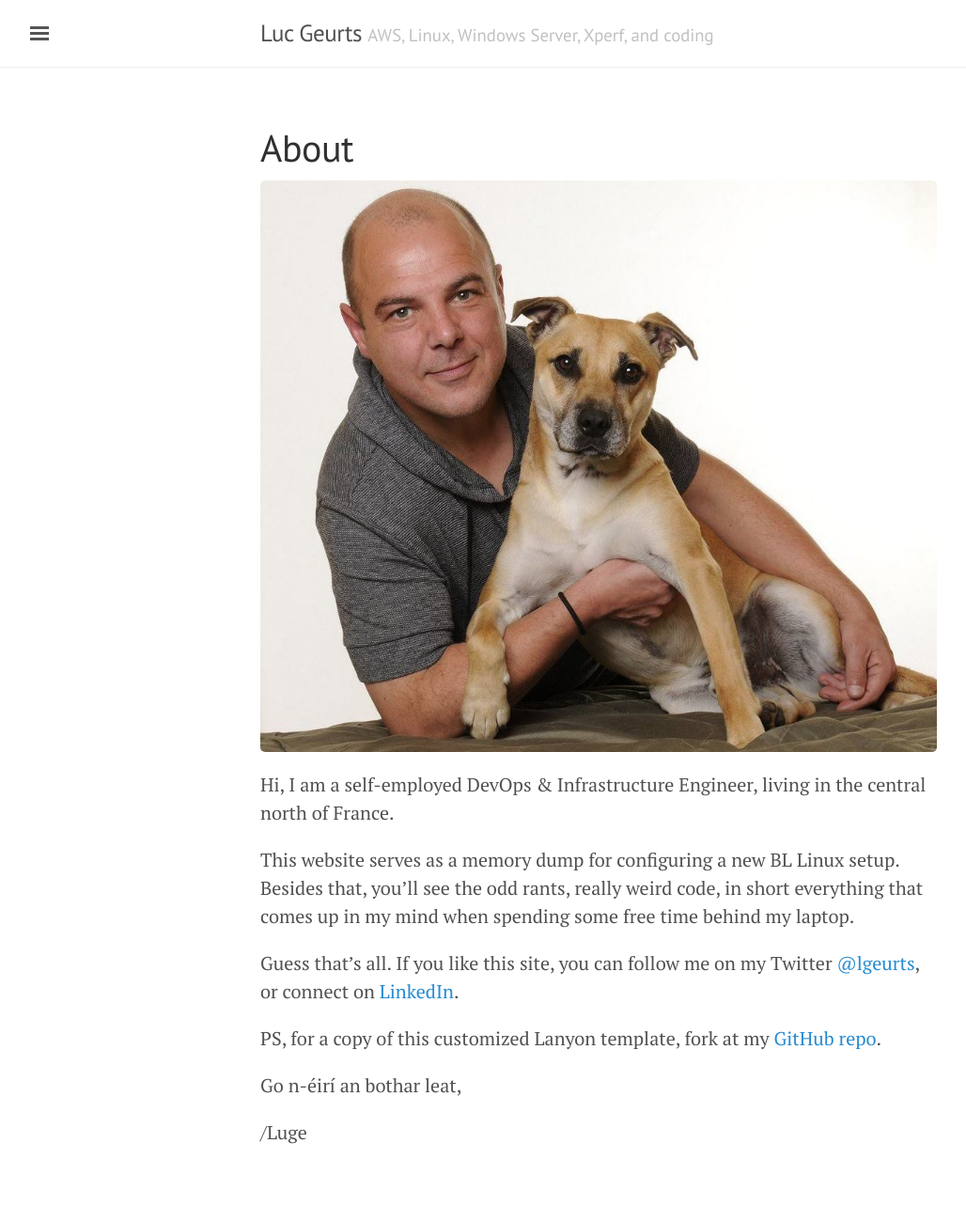
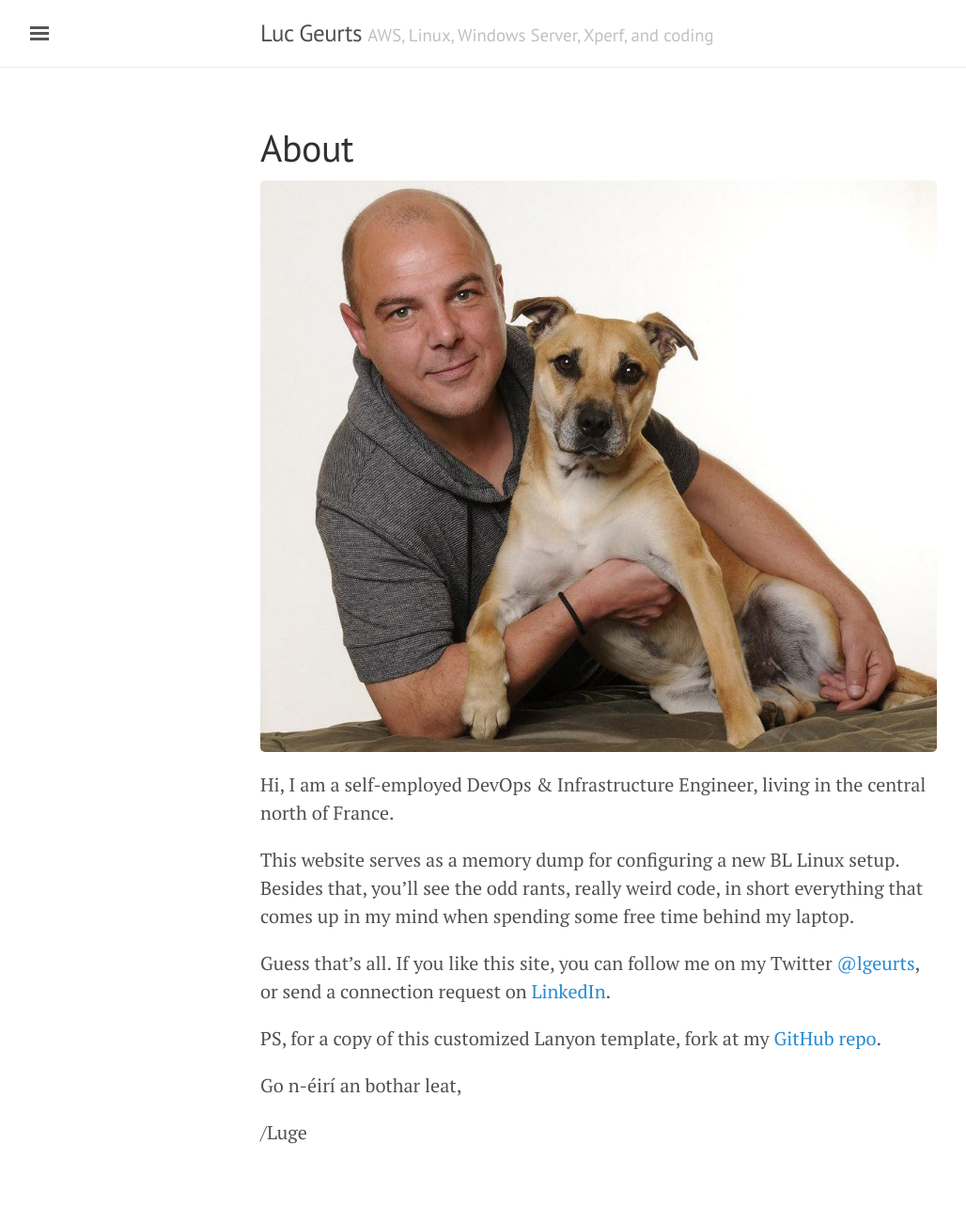
Before and after one commit to lgeurts/lgeurts.github.io, a Jekyll site: the page built from about.md, in a window 1280 px wide. Shown: the whole page at 94% size, without its empty margins (3-1031 px from the left). Built offline with Jekyll 4.4.1, drawn with Linux system fonts in a browser that asks for light colours.

Commit message:
Update about.md

```diff
--- a/about.md
+++ b/about.md
@@ -10,7 +10,7 @@
 This website serves as a memory dump for configuring a new BL Linux setup.
 Besides that, you'll see the odd rants, really weird code, in short everything that comes up in my mind when spending some free time behind my laptop.
 
-Guess that's all. If you like this site, you can follow me on my Twitter [@lgeurts](https://twitter.com/lgeurts), or connect on [LinkedIn](https://www.linkedin.com/in/lucgeurts).
+Guess that's all. If you like this site, you can follow me on my Twitter [@lgeurts](https://twitter.com/lgeurts), or send a connection request on [LinkedIn](https://www.linkedin.com/in/lucgeurts).
 
 PS, for a copy of this customized Lanyon template, fork at my [GitHub repo](https://github.com/lgeurts/lgeurts.github.io).
 
```
